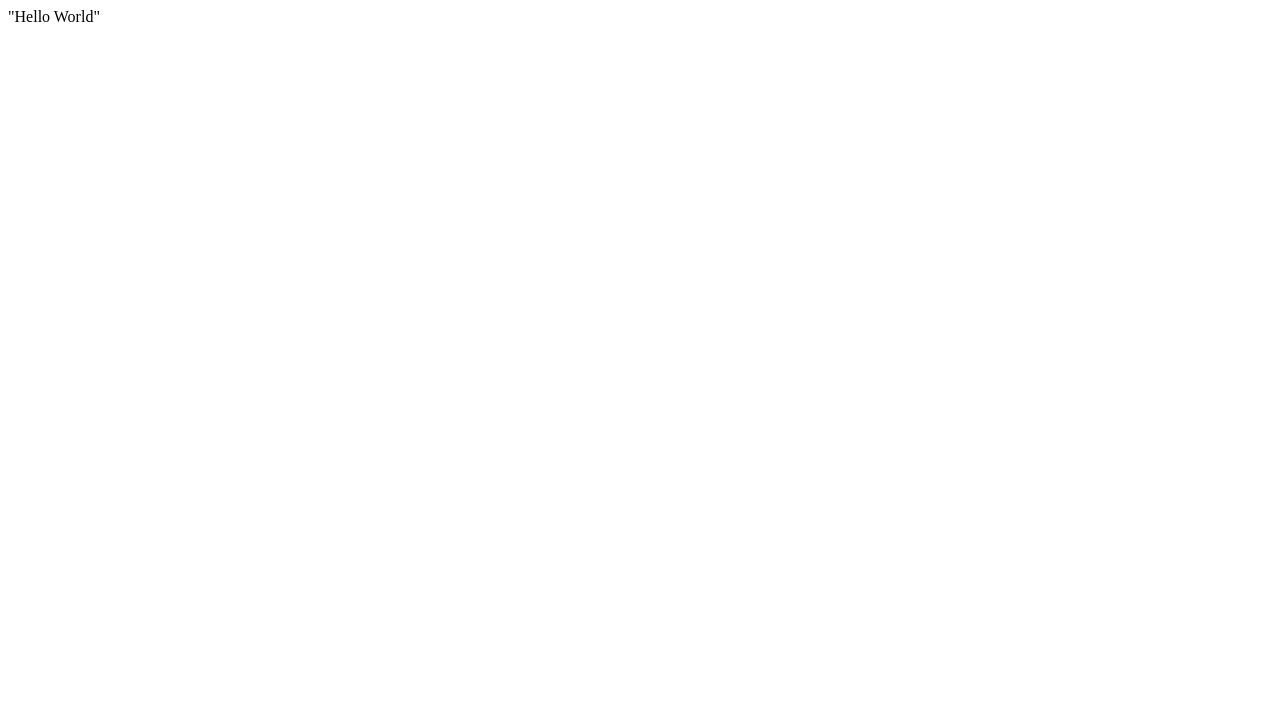
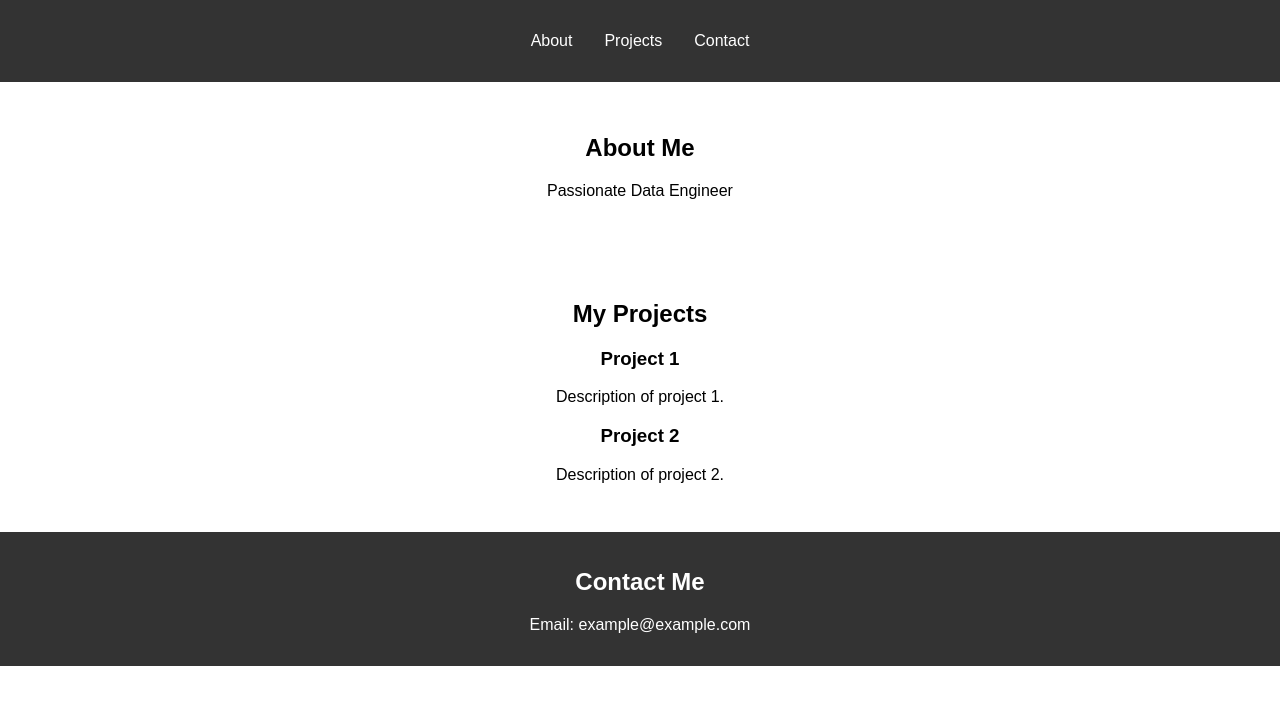
Before and after one commit to Abhiselon/abhiselon.github.io, a plain HTML site: page index.html in a window 1280 px wide. Drawn offline with Linux system fonts and the light colour scheme.

Commit message:
Initial updates index.html and styles.css

```diff
--- a/index.html
+++ b/index.html
@@ -1 +1,39 @@
-"Hello World"
+<!DOCTYPE html>
+<html lang="en">
+<head>
+    <meta charset="UTF-8">
+    <meta name="viewport" content="width=device-width, initial-scale=1.0">
+    <title>Abhishek Kulkarni</title>
+    <link rel="stylesheet" href="styles.css">
+</head>
+<body>
+    <header>
+        <nav>
+            <ul>
+                <li><a href="#about">About</a></li>
+                <li><a href="#projects">Projects</a></li>
+                <li><a href="#contact">Contact</a></li>
+            </ul>
+        </nav>
+    </header>
+    <section id="about">
+        <h1>About Me</h1>
+        <p>Passionate Data Engineer</p>
+    </section>
+    <section id="projects">
+        <h2>My Projects</h2>
+        <div class="project">
+            <h3>Project 1</h3>
+            <p>Description of project 1.</p>
+        </div>
+        <div class="project">
+            <h3>Project 2</h3>
+            <p>Description of project 2.</p>
+        </div>
+    </section>
+    <footer id="contact">
+        <h2>Contact Me</h2>
+        <p>Email: example@example.com</p>
+    </footer>
+</body>
+</html>
--- /dev/null
+++ b/styles.css
@@ -0,0 +1,44 @@
+body {
+    font-family: Arial, sans-serif;
+    margin: 0;
+    padding: 0;
+    box-sizing: border-box;
+}
+
+header {
+    background-color: #333;
+    color: white;
+    padding: 1rem 0;
+}
+
+nav ul {
+    list-style: none;
+    display: flex;
+    justify-content: center;
+    padding: 0;
+}
+
+nav ul li {
+    margin: 0 1rem;
+}
+
+nav ul li a {
+    color: white;
+    text-decoration: none;
+}
+
+section {
+    padding: 2rem;
+    text-align: center;
+}
+
+#projects .project {
+    margin: 1rem 0;
+}
+
+footer {
+    background-color: #333;
+    color: white;
+    text-align: center;
+    padding: 1rem 0;
+}
```
